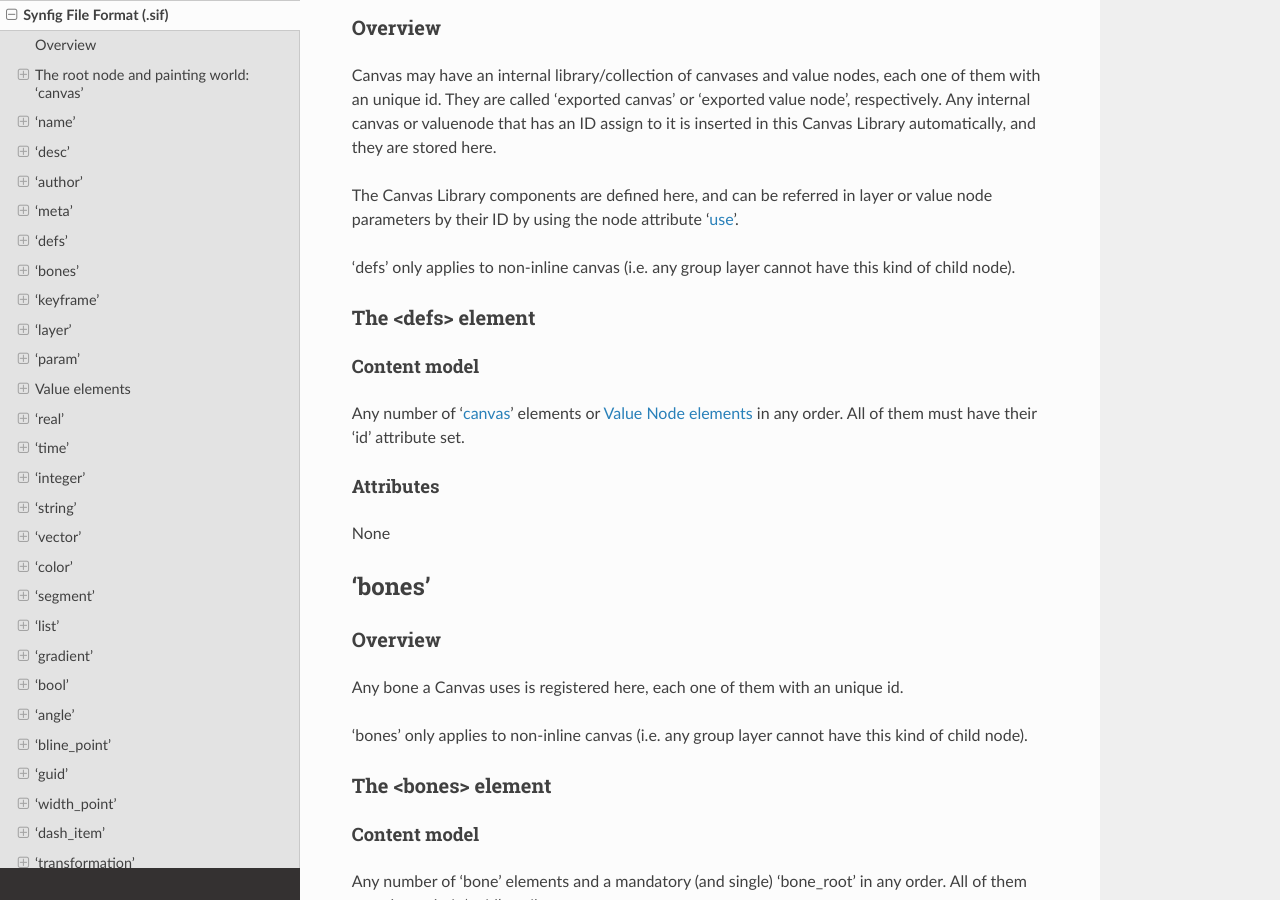
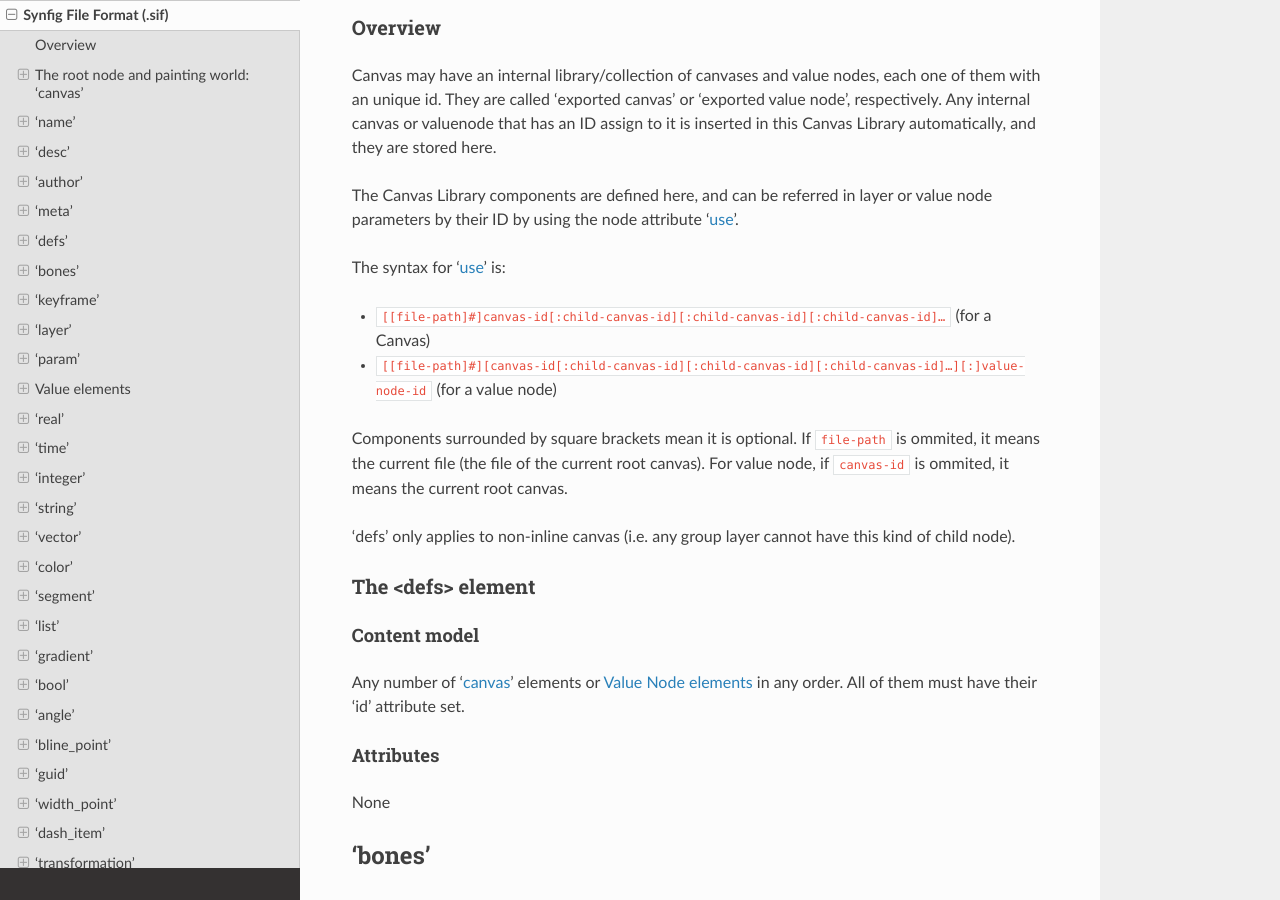
Before and after one commit to synfig/synfig-docs-dev, a Sphinx documentation site: the page built from docs/common/sif_file_format.rst, in a window 1280 px wide and 900 px high, scrolled down 3514 px. Built offline with Sphinx 7.4.7 and the Read the Docs theme 3.1.0, drawn with Linux system fonts in a browser that asks for light colours.

Commit message:
Add syntax of "use" attribute in SIF file format

```diff
--- a/docs/common/sif_file_format.rst
+++ b/docs/common/sif_file_format.rst
@@ -166,6 +166,13 @@
 Canvas may have an internal library/collection of canvases and value nodes, each one of them with an unique id. They are called 'exported canvas' or 'exported value node', respectively. Any internal canvas or valuenode that has an ID assign to it is inserted in this Canvas Library automatically, and they are stored here.
 
 The Canvas Library components are defined here, and can be referred in layer or value node parameters by their ID by using the node attribute 'use_'.
+
+The syntax for 'use_' is:
+
+* ``[[file-path]#]canvas-id[:child-canvas-id][:child-canvas-id][:child-canvas-id]…`` (for a Canvas)
+* ``[[file-path]#][canvas-id[:child-canvas-id][:child-canvas-id][:child-canvas-id]…][:]value-node-id`` (for a value node)
+
+Components surrounded by square brackets mean it is optional. If ``file-path`` is ommited, it means the current file (the file of the current root canvas). For value node, if ``canvas-id`` is ommited, it means the current root canvas.
 
 'defs' only applies to non-inline canvas (i.e. any group layer cannot have this kind of child node).
 
```
